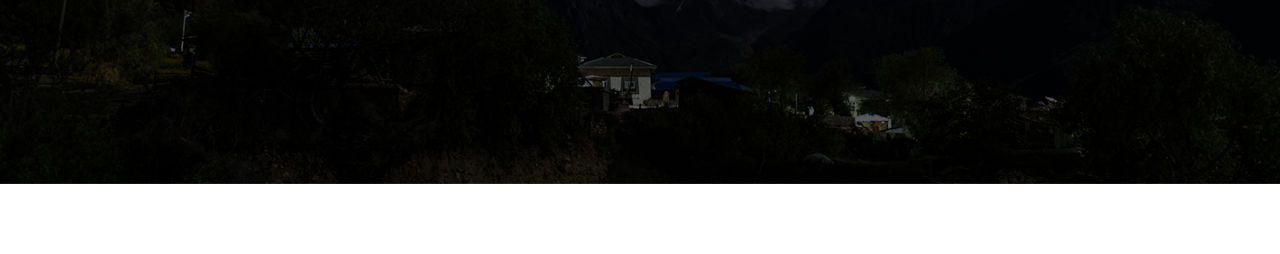
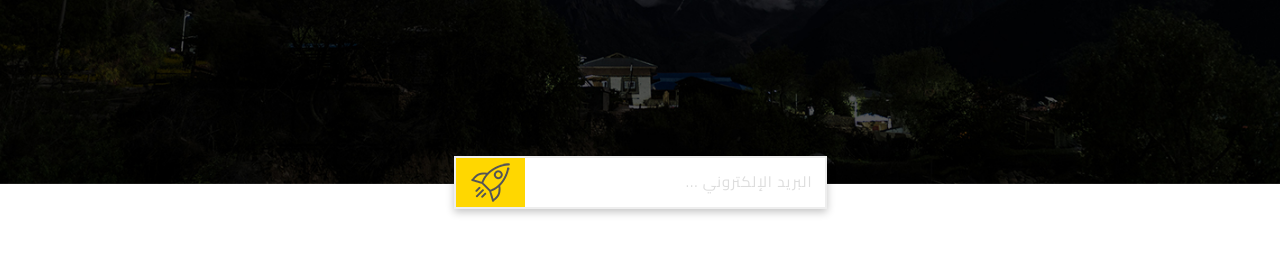
Before and after one commit to touzaelhassan/COMING-SOON-LANDING-PAGE, a plain HTML site: page index.html in a window 1280 px wide. Shown: the part 616-870 px from the top of the page. Drawn offline with nearby package versions, Linux system fonts and the light colour scheme.

Commit message:
Finishing Input Box

```diff
--- a/css/style.css
+++ b/css/style.css
@@ -1,3 +1,9 @@
+/* Start Variables */
+
+:root {
+  --primary-color: gold;
+}
+
 /* Start General Styles */
 * {
   margin: 0;
@@ -15,6 +21,14 @@ body {
   font-family: 'Cairo', sans-serif;
 }
 
+input {
+  outline: none;
+}
+
+::placeholder {
+  color: #ddd;
+}
+
 .container {
   margin: auto;
   width: 90%;
@@ -23,6 +37,7 @@ body {
 
 /* Start Header Section */
 .header {
+  position: relative;
   display: flex;
   justify-content: center;
   align-items: center;
@@ -75,7 +90,7 @@ body {
 }
 
 .countdown__item .number {
-  color: gold;
+  color: var(--primary-color);
   font-size: 3rem;
   font-weight: bold;
 }
@@ -83,6 +98,36 @@ body {
 .countdown__item .letter {
   color: #fff;
   font-size: 2rem;
+}
+
+.email-box {
+  position: absolute;
+  bottom: -25px;
+
+  display: flex;
+  justify-content: center;
+  align-items: center;
+  border: 2px solid #eee;
+  background-color: #fff;
+  box-shadow: rgba(0, 0, 0, 0.24) 0px 3px 8px;
+}
+
+.email__input input {
+  width: 300px;
+  border: 0;
+  padding: 7px 5px;
+  padding-right: 12px;
+  font-size: 1.5rem;
+  letter-spacing: 1px;
+}
+
+.email__icon {
+  padding: 5px 15px;
+  background-color: var(--primary-color);
+}
+
+.email__icon img {
+  width: 100%;
 }
 
 @media screen and (min-width: 768px) {
@@ -96,6 +141,7 @@ body {
     width: 70%;
   }
 }
+
 @media screen and (min-width: 1024px) {
   .header__description {
     width: 55%;
--- a/index.html
+++ b/index.html
@@ -64,6 +64,14 @@
           </div>
         </div>
       </div>
+      <div class="email-box">
+        <div class="email__input">
+          <input type="text" placeholder="البريد الإلكتروني ..." />
+        </div>
+        <div class="email__icon">
+          <img src="./images/send1.png" alt="send" />
+        </div>
+      </div>
     </header>
     <!-- End Header Section -->
 
```
